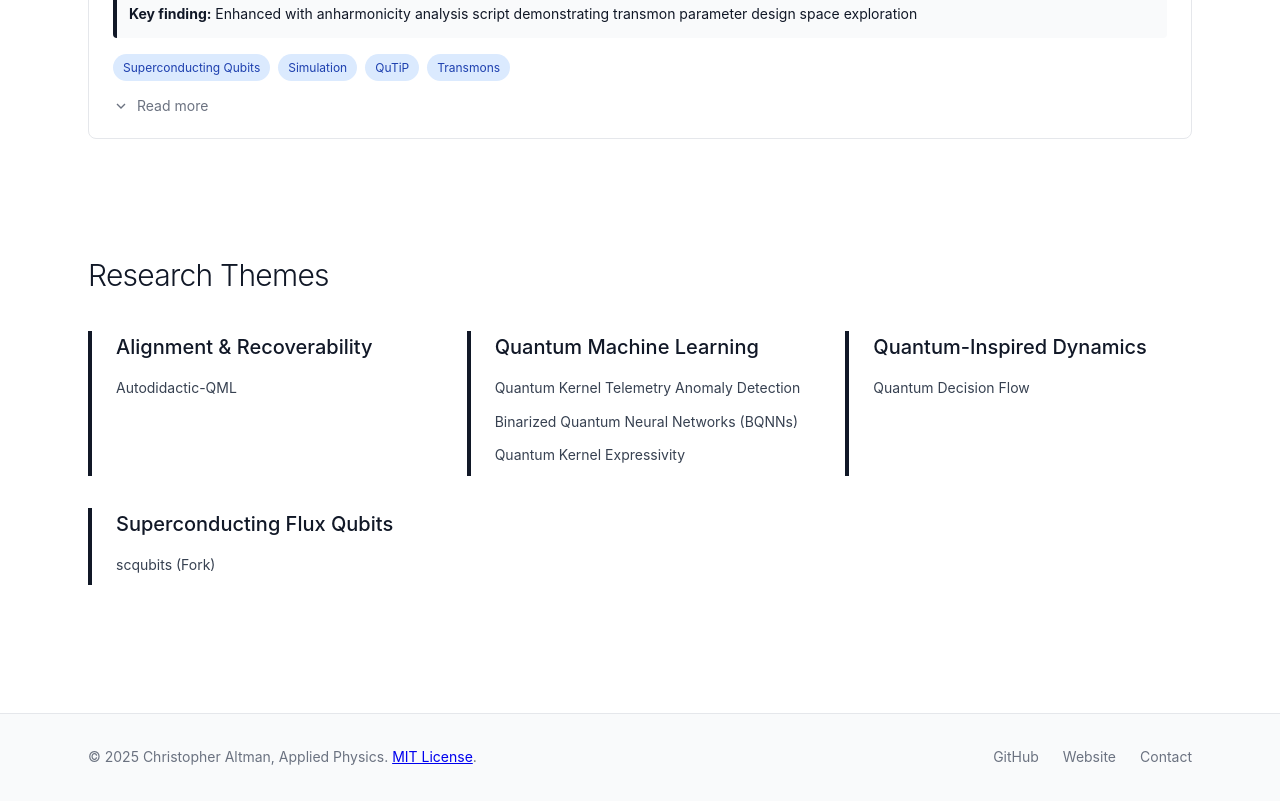
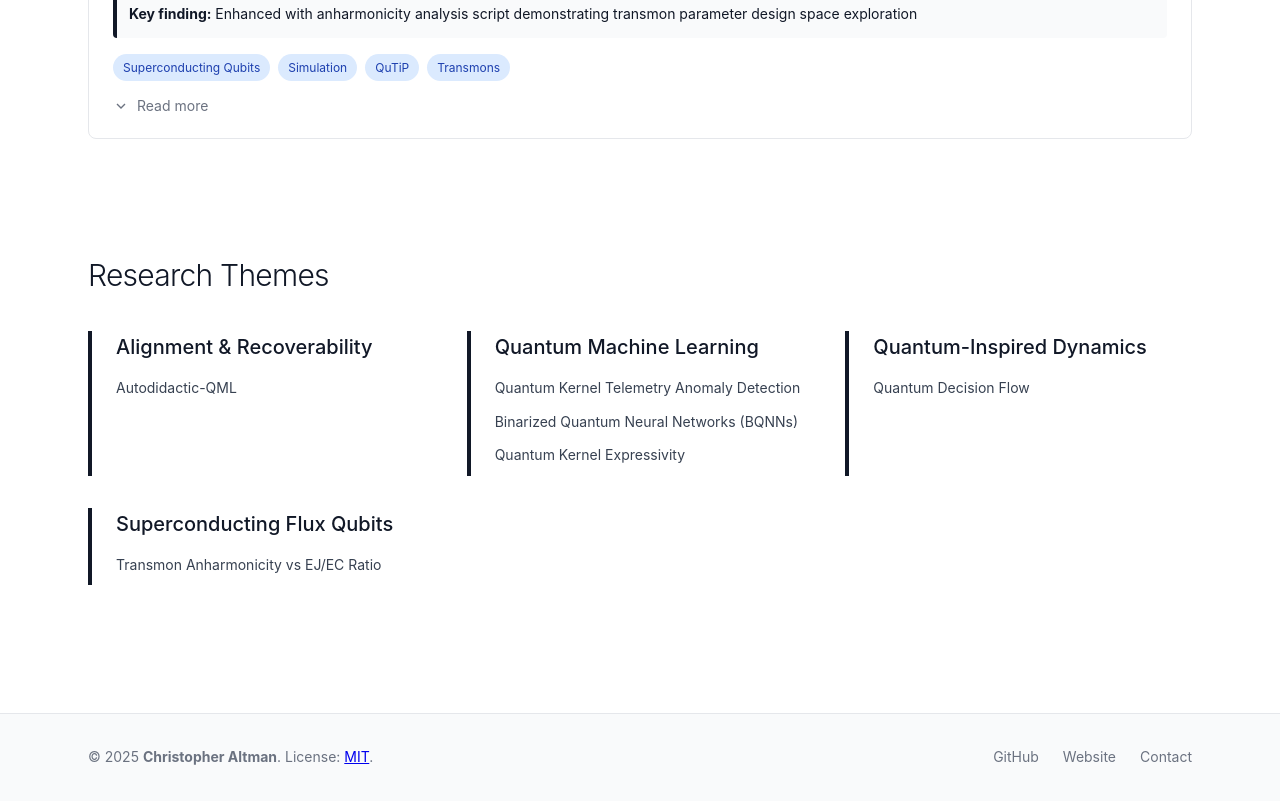
Before and after one commit to christopher-altman/christopher-altman.github.io, a plain HTML site: page index.html in a window 1280 px wide. Shown: the part 4562-5363 px from the top of the page. Drawn offline with Linux system fonts and the light colour scheme.

Commit message:
update license

```diff
--- a/index.html
+++ b/index.html
@@ -223,7 +223,7 @@
         <div class="theme-card">
           <h4 class="theme-title">Superconducting Flux Qubits</h4>
           <ul class="theme-repos">
-            <li><a href="https://github.com/christopher-altman/scqubits" target="_blank" rel="noopener noreferrer">scqubits (Fork)</a></li>
+            <li><a href="https://github.com/christopher-altman/scqubits" target="_blank" rel="noopener noreferrer">Transmon Anharmonicity vs EJ/EC Ratio</a></li>
           </ul>
         </div>
       </div>
@@ -235,8 +235,8 @@
   <div class="container">
     <div class="footer-content">
       <p class="footer-copyright">
-        © <span id="currentYear"></span> Christopher Altman, Applied Physics.
-        <a href="LICENSE" target="_blank" rel="noopener noreferrer">MIT License</a>.
+        © <span id="currentYear"></span> <b>Christopher Altman</b>. License:
+        <a href="LICENSE" target="_blank" rel="noopener noreferrer">MIT</a>.
       </p>
       <div class="footer-links">
         <a href="https://github.com/christopher-altman" target="_blank" rel="noopener noreferrer">GitHub</a>
```
